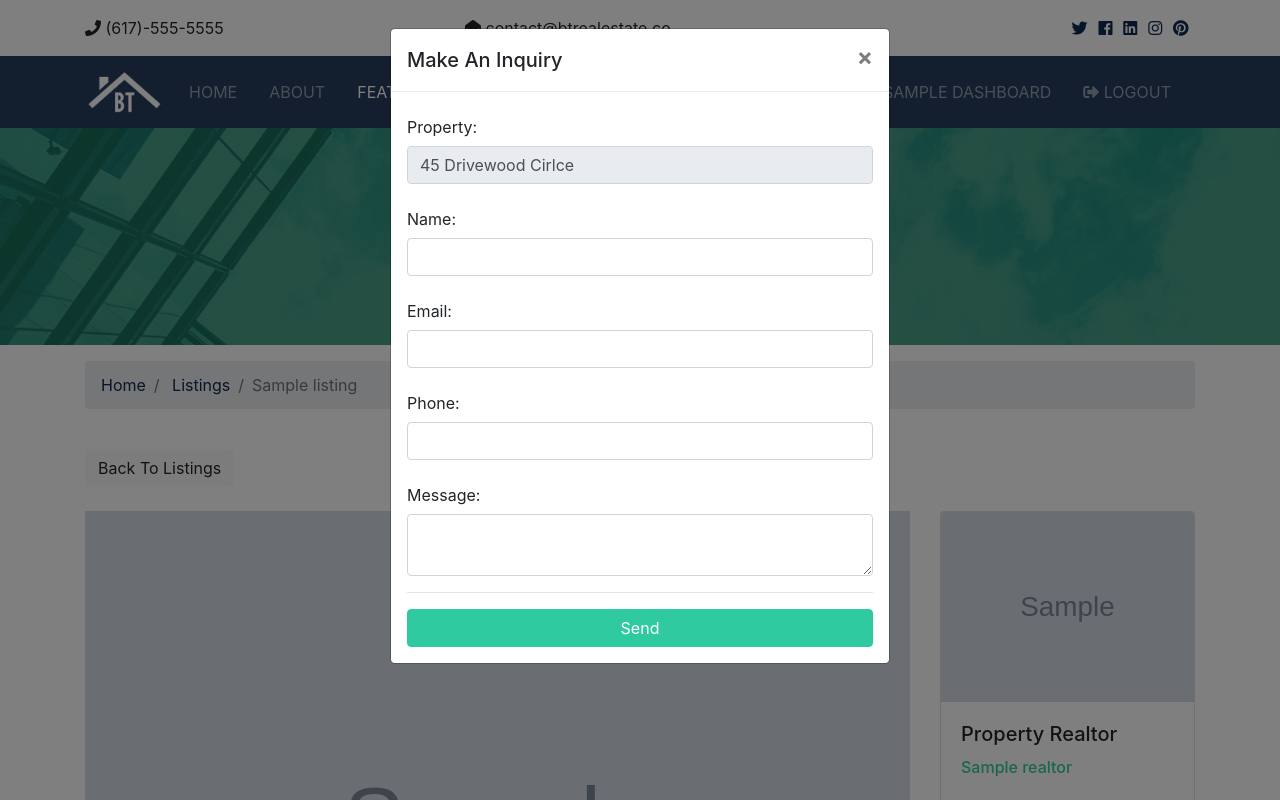
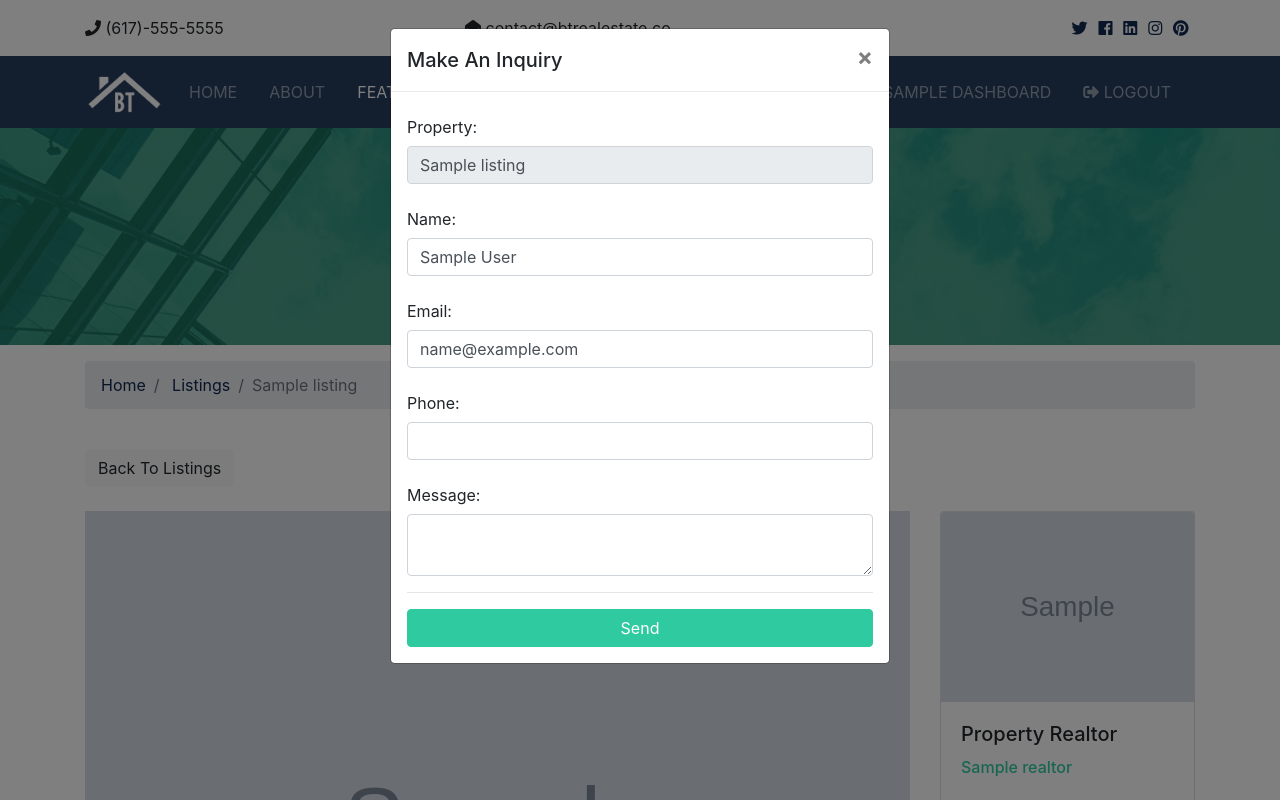
Before and after one commit to leroyg/traversy_django_dev_deploy_btre, a Django app: page /listings/1 in a window 1280 px wide, after a click on "Make An Inquiry". Run offline with Django 3.2, Linux system fonts and the light colour scheme; a user stored in the database is signed in; tables that the repository leaves empty hold one stand-in row (values such as "Sample post"); grey boxes marked "Sample" are stand-in pictures; some libraries are stand-ins or nearby versions.

Commit message:
Contact form fields updated, wired up, and populating data from BE

```diff
--- a/btre/urls.py
+++ b/btre/urls.py
@@ -7,5 +7,6 @@ urlpatterns = [
     path('', include('pages.urls')),
     path('listings/', include('listings.urls')),
     path('accounts/', include('accounts.urls')),
+    path('contacts/', include('contacts.urls')),
     path('admin/', admin.site.urls),
 ] + static(settings.MEDIA_URL, document_root=settings.MEDIA_ROOT)
--- /dev/null
+++ b/contacts/urls.py
@@ -0,0 +1,7 @@
+from django.urls import path
+
+from . import views
+
+urlpatterns = [
+    path('contact', views.contact, name='contact')
+]
--- a/contacts/views.py
+++ b/contacts/views.py
@@ -1,3 +1,5 @@
 from django.shortcuts import render
 
-# Create your views here.
+
+def contact(request):
+    return
--- a/templates/listings/listing.html
+++ b/templates/listings/listing.html
@@ -133,18 +133,26 @@
           </button>
         </div>
         <div class="modal-body">
-          <form>
+          <form action="{% url 'contact' %}" method="POST">
+            {% csrf_token %}
+              {% if user.is_authenticated %}
+                <input type="hidden" name="user_id" value="{{ user.id }}"></input>
+              {% else %}
+                <input type="hidden" name="user_id" value="0"></input>
+              {% endif %}
+                <input type="hidden" name="realtor_email" value="{{ listing.realtor.email }}"></input>
+                <input type="hidden" name="listing_id" value="{{ listing.id }}"></input>
             <div class="form-group">
               <label for="property_name" class="col-form-label">Property:</label>
-              <input type="text" name="listing" class="form-control" value="45 Drivewood Cirlce" disabled>
+              <input type="text" name="listing" class="form-control" value="{{ listing.title }}" disabled>
             </div>
             <div class="form-group">
               <label for="name" class="col-form-label">Name:</label>
-              <input type="text" name="name" class="form-control" required>
+              <input type="text" name="name" class="form-control" {% if user.is_authenticated %} value="{{ user.first_name }} {{ user.last_name }}" {% endif %} required>
             </div>
             <div class="form-group">
               <label for="email" class="col-form-label">Email:</label>
-              <input type="email" name="email" class="form-control" required>
+              <input type="email" name="email" class="form-control" {% if user.is_authenticated %} value="{{ user.email }}" {% endif %}required>
             </div>
             <div class="form-group">
               <label for="phone" class="col-form-label">Phone:</label>
```
